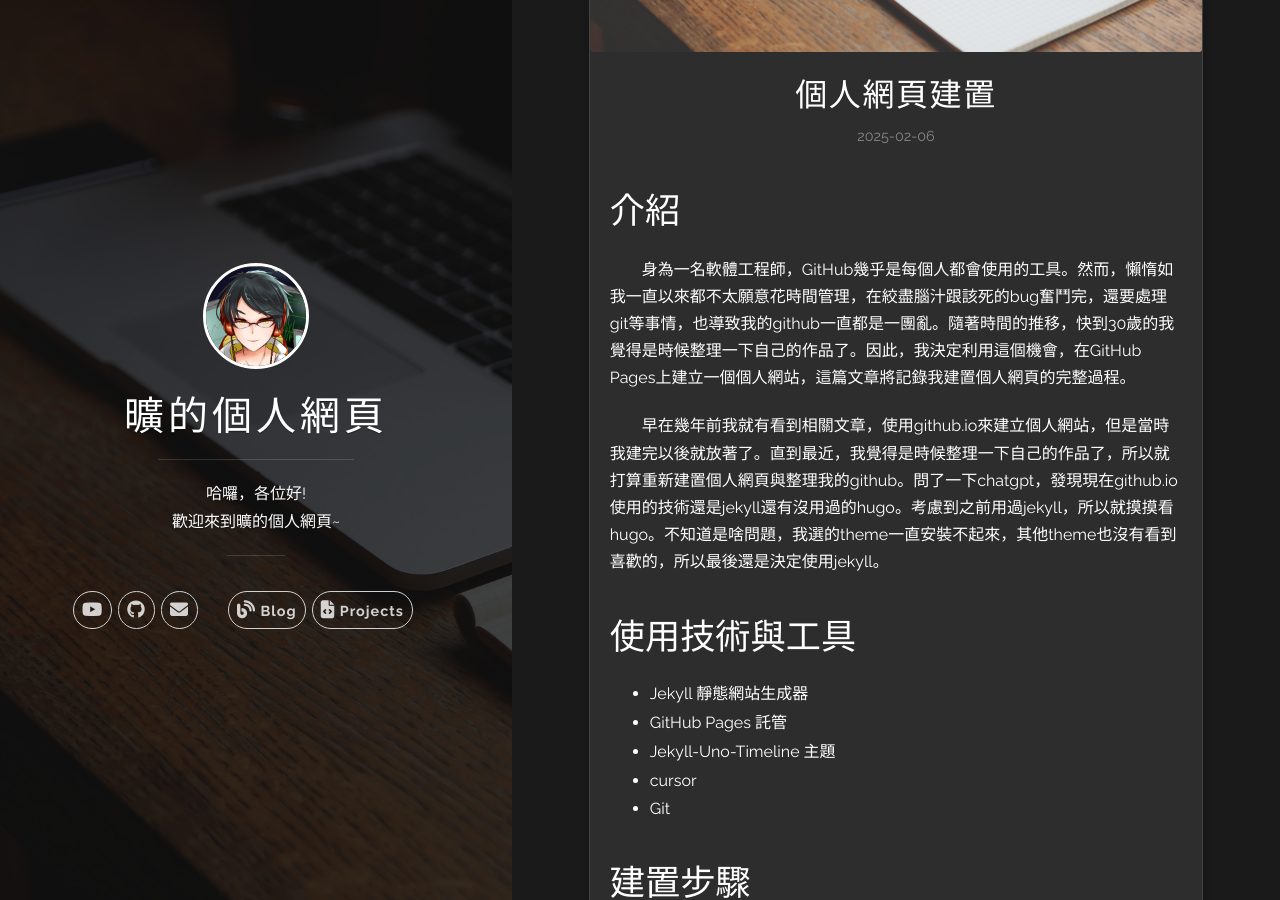
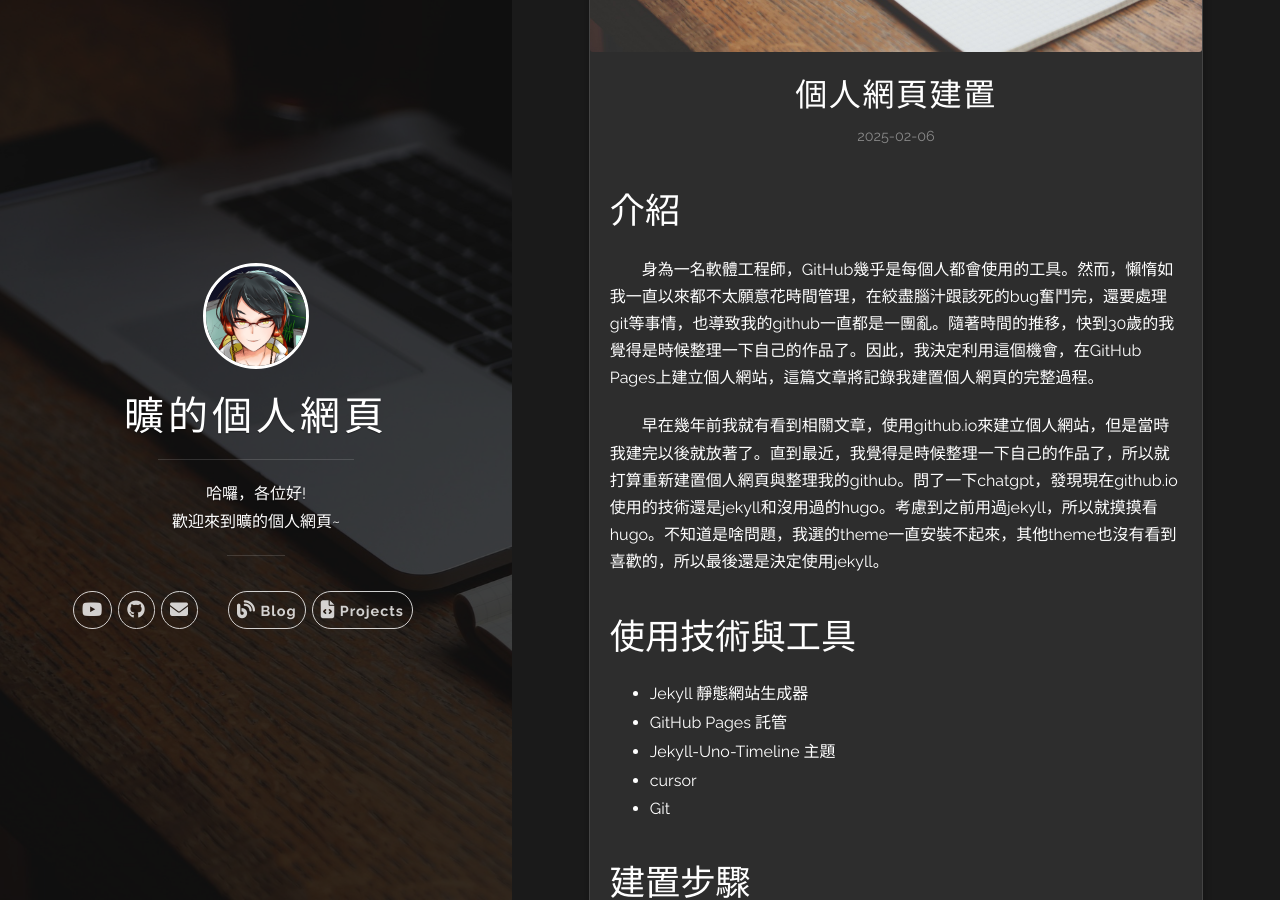
Before and after one commit to dsif2012/dsif2012.github.io, a Jekyll site: the page built from blog/personal-website.md, in a window 1280 px wide and 900 px high, scrolled down 427 px. Built offline with Jekyll 4.4.1, drawn with Linux system fonts in a browser that asks for light colours; some of the changed text lies outside the part shown.

Commit message:
更新網站

```diff
--- a/blog/personal-website.md
+++ b/blog/personal-website.md
@@ -10,9 +10,9 @@ category: 技術
 ---
 
 ## 介紹
-　　身為一名軟體工程師，GitHub幾乎是每個人都會使用的工具。然而，懶惰如我一直以來都不太願意花時間管理，在絞盡腦汁跟該死的bug奮鬥完，還要處理git等事情，也導致我的github一直都是一團亂。隨著時間的推移，快到30歲的我覺得是時候整理一下自己的作品了。因此，我決定利用這個機會，在GitHub Pages上建立一個個人網站，這篇文章將記錄我建置個人網頁的完整過程。
+　　身為一名軟體工程師，GitHub幾乎是每個人都會使用的工具。然而，懶惰如我一直以來都不太願意花時間管理，在絞盡腦汁跟該死的bug奮鬥完，還要處理git等事情，也導致我的github一直都是一團亂。隨著時間的推移，快到30歲的我覺得是時候整理一下自己的作品了。因此，我決定利用這個機會，在GitHub Pages上建立個人網站，這篇文章將記錄我建置個人網頁的完整過程。
 
-　　早在幾年前我就有看到相關文章，使用github.io來建立個人網站，但是當時我建完以後就放著了。直到最近，我覺得是時候整理一下自己的作品了，所以就打算重新建置個人網頁與整理我的github。問了一下chatgpt，發現現在github.io使用的技術還是jekyll還有沒用過的hugo。考慮到之前用過jekyll，所以就摸摸看hugo。不知道是啥問題，我選的theme一直安裝不起來，其他theme也沒有看到喜歡的，所以最後還是決定使用jekyll。
+　　早在幾年前我就有看到相關文章，使用github.io來建立個人網站，但是當時我建完以後就放著了。直到最近，我覺得是時候整理一下自己的作品了，所以就打算重新建置個人網頁與整理我的github。問了一下chatgpt，發現現在github.io使用的技術還是jekyll和沒用過的hugo。考慮到之前用過jekyll，所以就摸摸看hugo。不知道是啥問題，我選的theme一直安裝不起來，其他theme也沒有看到喜歡的，所以最後還是決定使用jekyll。
 
 ## 使用技術與工具
 - Jekyll 靜態網站生成器
```
Also changed, not shown: other parts of blog/personal-website.md (+3 -0 lines).
